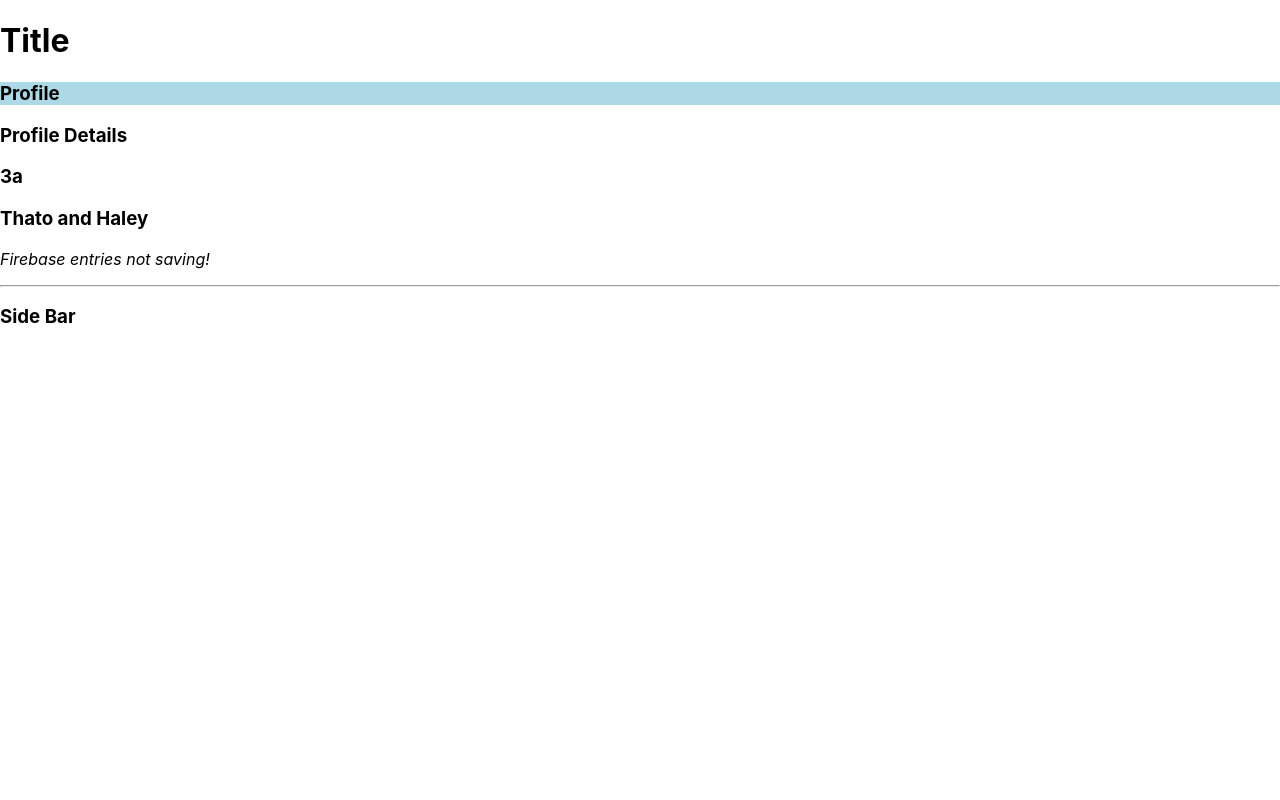
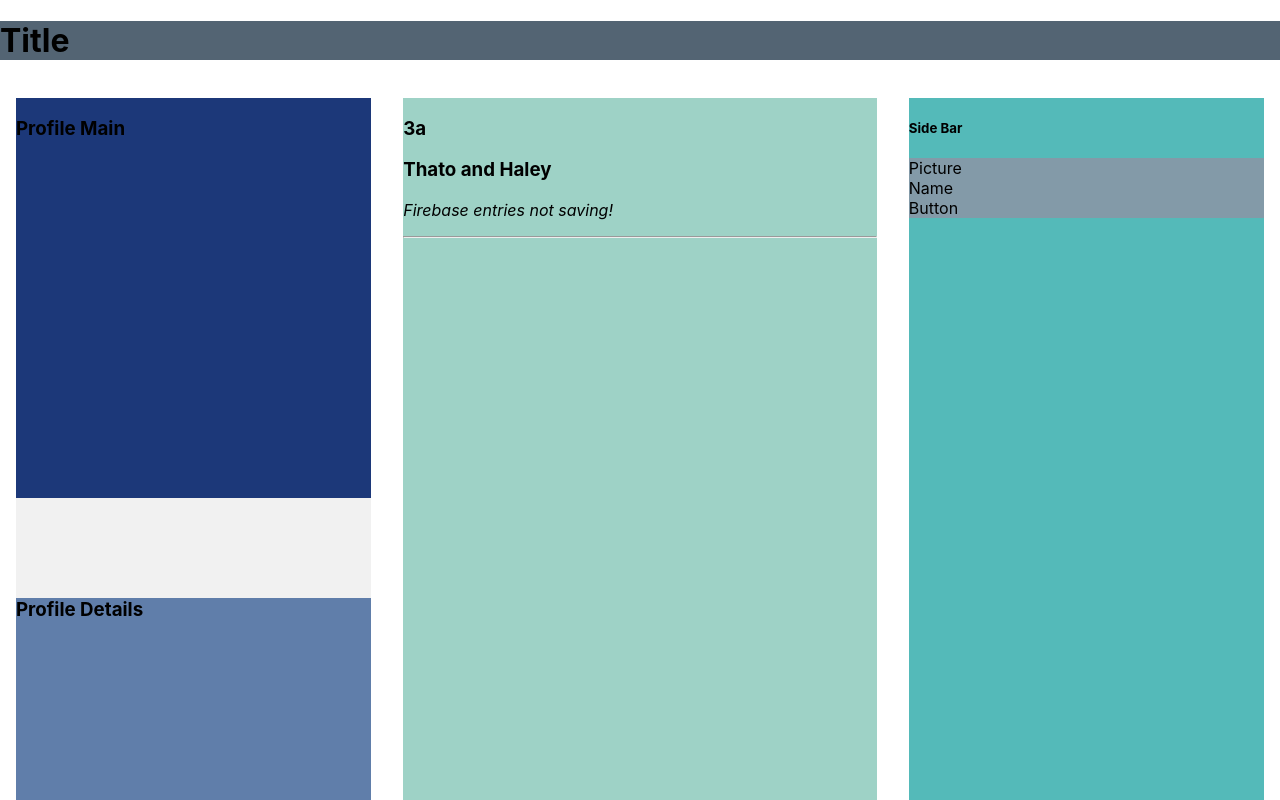
Before and after one commit to joncheng-dev/social-media-clone, a React (Create React App) app: page / in a window 1280 px wide. Shown: the top 800 px of the page. Built offline with nearby package versions, Linux system fonts and the light colour scheme.

Commit message:
style UI html page into columns. WIP: Add style to components

```diff
--- a/src/components/App.js
+++ b/src/components/App.js
@@ -1,18 +1,12 @@
 import React from "react";
 import Header from "./Header";
-import NewsFeed from "./NewsFeed";
-import ProfileCard from "./ProfileCard";
-import ProfileDetails from "./ProfileDetails";
-import SideBar from "./SideBar";
+import Body from "./Body";
 
 function App() {
   return (
     <React.Fragment>
       <Header />
-      <ProfileCard />
-      <ProfileDetails />
-      <NewsFeed />
-      <SideBar />
+      <Body />
     </React.Fragment>
   );
 }
--- /dev/null
+++ b/src/components/Body.js
@@ -0,0 +1,24 @@
+import React from "react";
+import NewsFeed from "./NewsFeed";
+import ProfileMain from "./ProfileMain";
+import ProfileDetails from "./ProfileDetails";
+import SideBar from "./SideBar";
+
+function Body() {
+  return (
+    <div className="body">
+      <div className="left">
+        <ProfileMain />
+        <ProfileDetails />
+      </div>
+      <div className="center">
+        <NewsFeed />
+      </div>
+      <div className="right">
+        <SideBar />
+      </div>
+    </div>
+  );
+}
+
+export default Body;
--- a/src/components/Header.js
+++ b/src/components/Header.js
@@ -1,7 +1,11 @@
 import React from "react";
 
 function Header() {
-  return <h1>Title</h1>;
+  return (
+    <div className="header">
+      <h1>Title</h1>
+    </div>
+  );
 }
 
 export default Header;
--- a/src/components/NewsFeed.js
+++ b/src/components/NewsFeed.js
@@ -3,7 +3,7 @@ import News from "./News";
 
 function NewsFeed() {
   return (
-    <div className="newsFeed">
+    <div className="news-feed">
       <News />
     </div>
   );
--- a/src/components/ProfileCard.js
+++ /dev/null
@@ -1,11 +0,0 @@
-import React from "react";
-
-function ProfileCard() {
-  return (
-    <div className="profileCard">
-      <h3>Profile</h3>
-    </div>
-  );
-}
-
-export default ProfileCard;
--- a/src/components/ProfileDetails.js
+++ b/src/components/ProfileDetails.js
@@ -1,7 +1,11 @@
 import React from "react";
 
 function ProfileDetails() {
-  return <h3>Profile Details</h3>;
+  return (
+    <div className="profile-details">
+      <h3> Profile Details</h3>
+    </div>
+  );
 }
 
 export default ProfileDetails;
--- /dev/null
+++ b/src/components/ProfileMain.js
@@ -0,0 +1,11 @@
+import React from "react";
+
+function ProfileMain() {
+  return (
+    <div className="profile-main">
+      <h3>Profile Main</h3>
+    </div>
+  );
+}
+
+export default ProfileMain;
--- a/src/components/SideBar.js
+++ b/src/components/SideBar.js
@@ -1,7 +1,13 @@
 import React from "react";
+import SideBarItem from "./SideBarItem";
 
 function SideBar() {
-  return <h3>Side Bar</h3>;
+  return (
+    <div className="side-bar">
+      <h5>Side Bar</h5>
+      <SideBarItem />
+    </div>
+  );
 }
 
 export default SideBar;
--- /dev/null
+++ b/src/components/SideBarItem.js
@@ -0,0 +1,13 @@
+import React from "react";
+
+function SideBarItem() {
+  return (
+    <div className="side-bar-item">
+      <div className="side-bar-item-pic">Picture</div>
+      <div className="side-bar-item-name">Name</div>
+      <div className="side-bar-item-button">Button</div>
+    </div>
+  );
+}
+
+export default SideBarItem;
--- a/src/index.css
+++ b/src/index.css
@@ -10,11 +10,60 @@ code {
   font-family: source-code-pro, Menlo, Monaco, Consolas, "Courier New", monospace;
 }
 
-.profileCard {
-  background-color: lightblue;
+/* Primary Divisions */
+.header {
+  background-color: #536473;
 }
 
-/*
-.newsFeed {
+.body {
+  display: flex;
+}
+
+/* Page Columns */
+.left {
+  width: 30%;
+  margin: 1rem;
+  background-color: #f1f1f1;
+}
+
+.center {
+  width: 40%;
+  margin: 1rem;
+  background-color: #9ed2c6;
+}
+
+.right {
+  width: 30%;
+  margin: 1rem;
+  background-color: #54bab9;
+}
+
+/* Page Components (Parents)*/
+.profile-main {
+  display: flex;
+  height: 400px;
+  margin-bottom: 100px;
+  background-color: #1c3879;
+}
+
+.profile-details {
+  height: 400px;
+  background-color: #607eaa;
+}
+
+.news-feed {
+  height: 400px;
+}
+
+.side-bar {
+  height: 400px;
+}
+
+/* Page Component (Children) */
+.side-bar-item {
+  background-color: #839aa8;
+}
+
+/* .side-bar-item-name {
 
 } */
```
